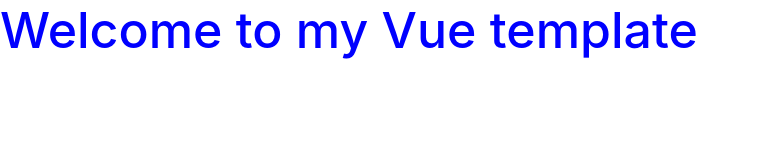
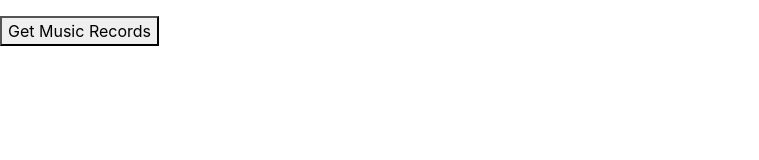
Before and after one commit to truesimonjs/PairProgrammingSem3_frontend, a plain HTML site: page index.html in a window 1280 px wide. Shown: the whole page, without its empty margins (0-759 px from the left). Drawn offline with nearby package versions, Linux system fonts and the light colour scheme.

Commit message:
added get method for music records

```diff
--- a/index.html
+++ b/index.html
@@ -15,7 +15,12 @@
     <div id="app">
       <div class="nav-bar"></div>
 
-      <h1>{{ intro }}</h1>
+      <ul>
+        <li v-for="record in musicRecords" :key="record.id">
+          {{ record.title }} by {{ record.artist }}
+        </li>
+      </ul>
+      <button @click="getMusicRecords">Get Music Records</button>
 
     </div>
 
--- a/js/main.js
+++ b/js/main.js
@@ -1,13 +1,18 @@
 const app = Vue.createApp({
     data() {
         return {
-            intro: 'Welcome to my Vue template',
+musicRecords: [],
         }
     },
     methods: {
-        myMethod(){
-
-        },
+        async getMusicRecords() {
+            try {
+                const data = await axios.get('https://localhost:7198/api/MusicRecords');
+                this.musicRecords = data.data;
+            } catch (error) {
+                console.error('Error fetching music records:', error);
+            }
+        }
     },
     computed: {
         myComputed() {
```
Also changed, not shown: 1 other file.
